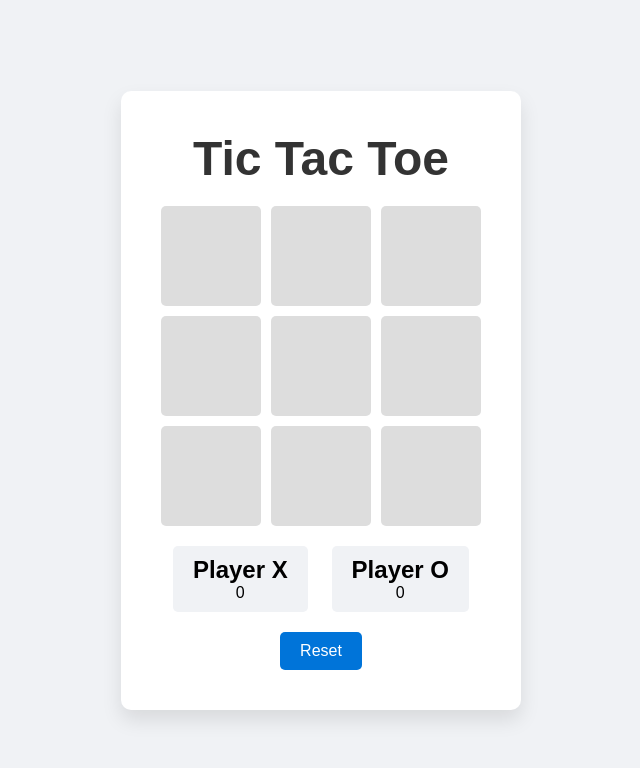
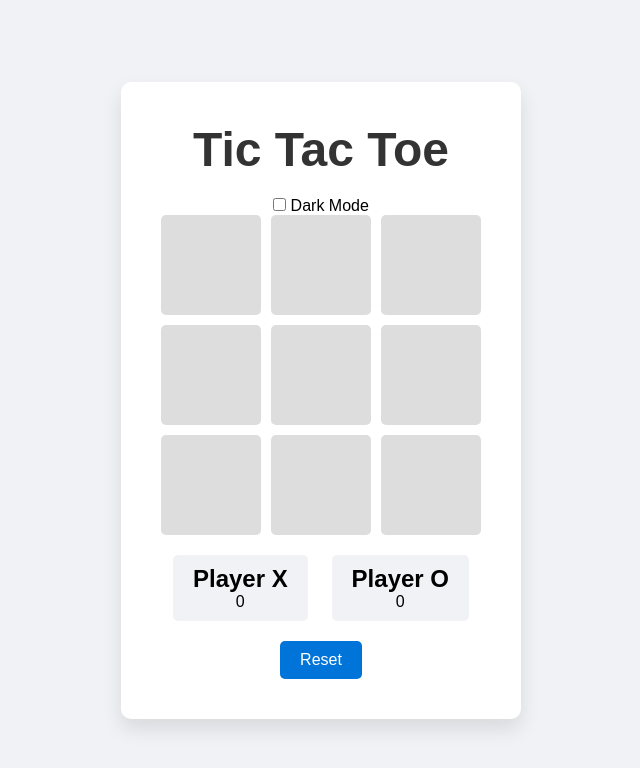
Before and after one commit to GovindGopan/tic-tac-toe, a plain HTML site: page index.html in a window 1280 px wide. Shown: the whole page, without its empty margins (319-959 px from the left). Drawn offline with Linux system fonts and the light colour scheme.

Commit message:
feat: add dark mode toggle

```diff
--- a/index.html
+++ b/index.html
@@ -8,7 +8,13 @@
 </head>
 <body>
     <div class="container">
-        <h1>Tic Tac Toe</h1>
+        <div class="header">
+            <h1>Tic Tac Toe</h1>
+            <div class="theme-switcher">
+                <input type="checkbox" id="theme-toggle">
+                <label for="theme-toggle">Dark Mode</label>
+            </div>
+        </div>
         <div class="game-board">
             <div class="cell" data-cell></div>
             <div class="cell" data-cell></div>
```
